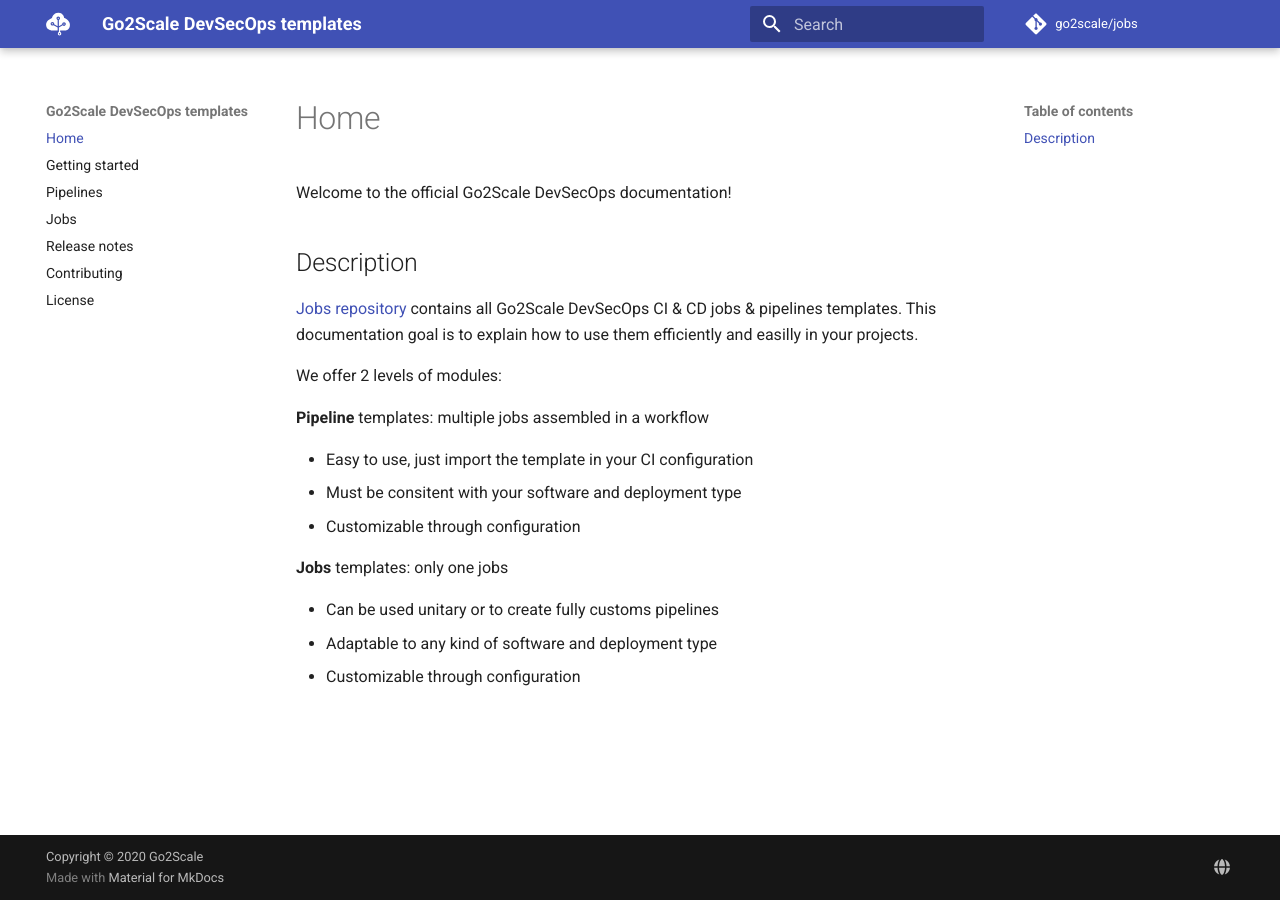
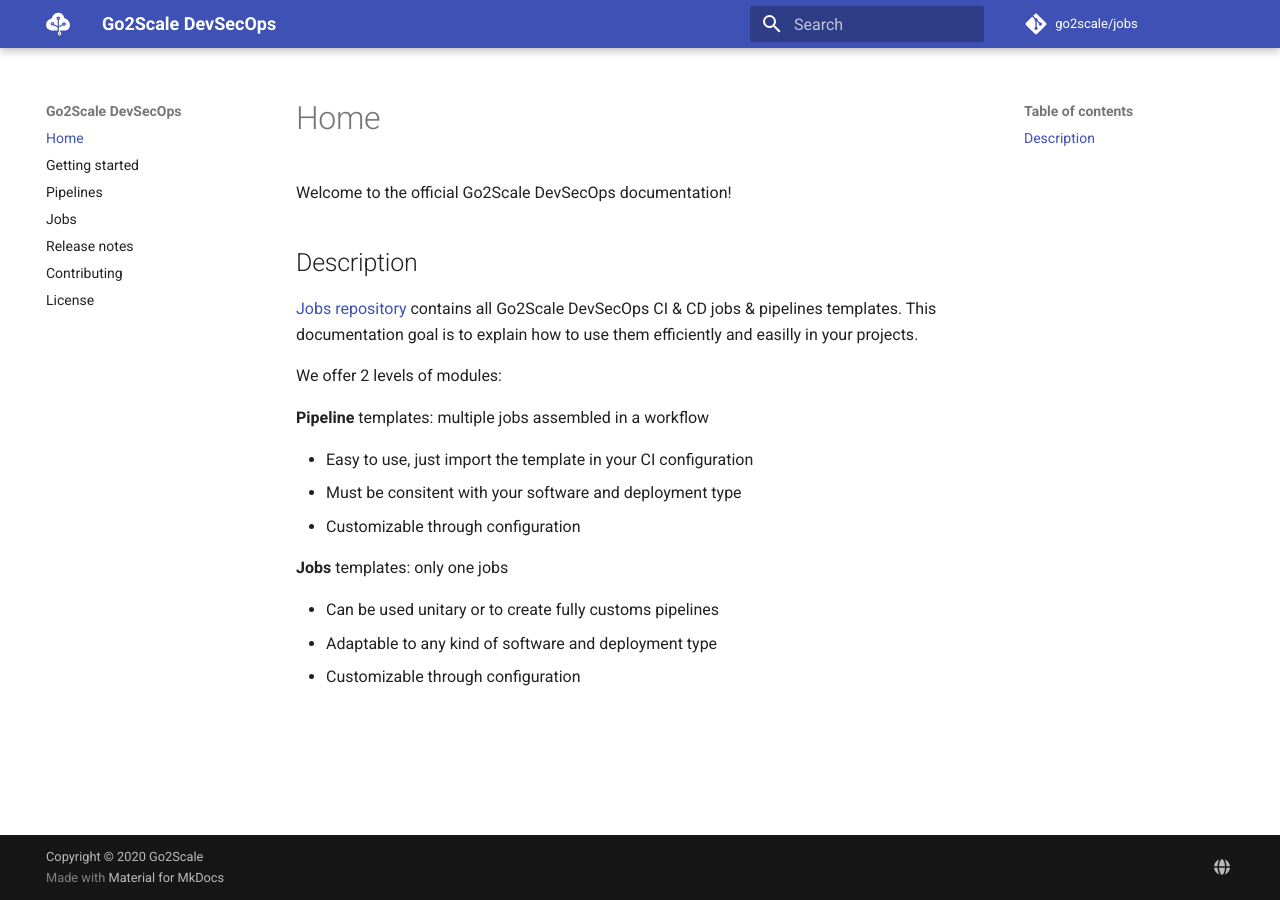
Before and after one commit to r2devops/hub, an MkDocs documentation site: the page built from docs/index.md, in a window 1280 px wide. Built offline with MkDocs 1.6.1 and Material for MkDocs 9.7.7, drawn with Linux system fonts in a browser that asks for light colours; comment, search, counter and statistics services are not loaded.

Commit message:
update doc name

```diff
--- a/mkdocs.yml
+++ b/mkdocs.yml
@@ -1,5 +1,5 @@
 # Project information
-site_name: Go2Scale DevSecOps templates
+site_name: Go2Scale DevSecOps
 site_description: 'Automated DevSecOps templates for your CI/CD Pipelines !'
 site_author: 'Thomas Boni <thomas@go2scale.com>'
 site_url: 'https://go2scale.gitlab.io/jobs/'
```
